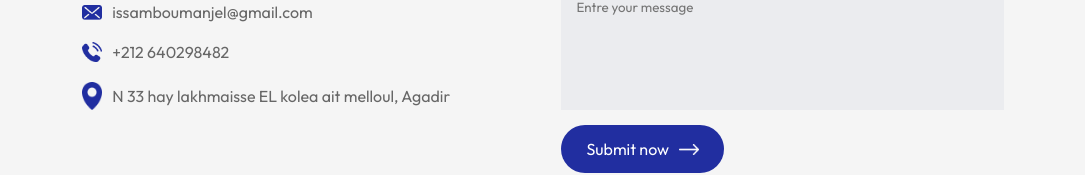
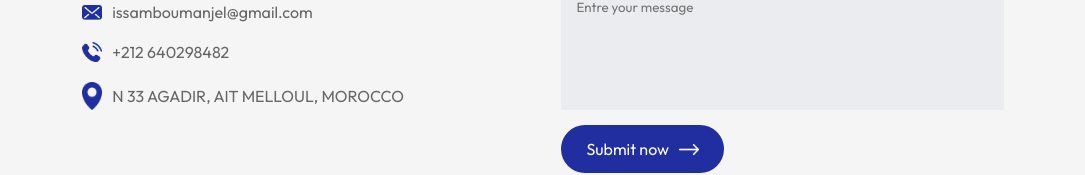
Before and after one commit to issamboumanjel/university-website, a React (Vite) app: page / in a window 1280 px wide. Shown: the part 3413-3588 px from the top of the page, without its empty margins (97-1182 px from the left). Built offline with nearby package versions, Linux system fonts and the light colour scheme.

Commit message:
first commit

```diff
--- a/src/Components/Contact/Contact.jsx
+++ b/src/Components/Contact/Contact.jsx
@@ -45,7 +45,7 @@ const Contact = () => {
         <ul>
             <li><img src={mail_icon} alt="" /> issamboumanjel@gmail.com </li>
             <li><img src={phone_icon} alt="" />+212 640298482  </li>
-            <li><img src={location_icon} alt="" />N 33  hay lakhmaisse EL kolea ait melloul, Agadir  </li>
+            <li><img src={location_icon} alt="" />N 33  AGADIR, AIT MELLOUL, MOROCCO  </li>
         </ul>
       </div>
       <div className="contact-col">
@@ -65,5 +65,3 @@ const Contact = () => {
 }
 
 export default Contact
-
-// YALLAH SALIT FORM SUBMIT W DB ANBDA F COMPONENET JDID D9I9A 2:08
--- a/src/Components/Footer/Footer.jsx
+++ b/src/Components/Footer/Footer.jsx
@@ -12,5 +12,3 @@ const Footer = () => {
 }
 
 export default Footer
-
-// W9EFT FD9I9A 2:12 NDIR SCROLL
```
